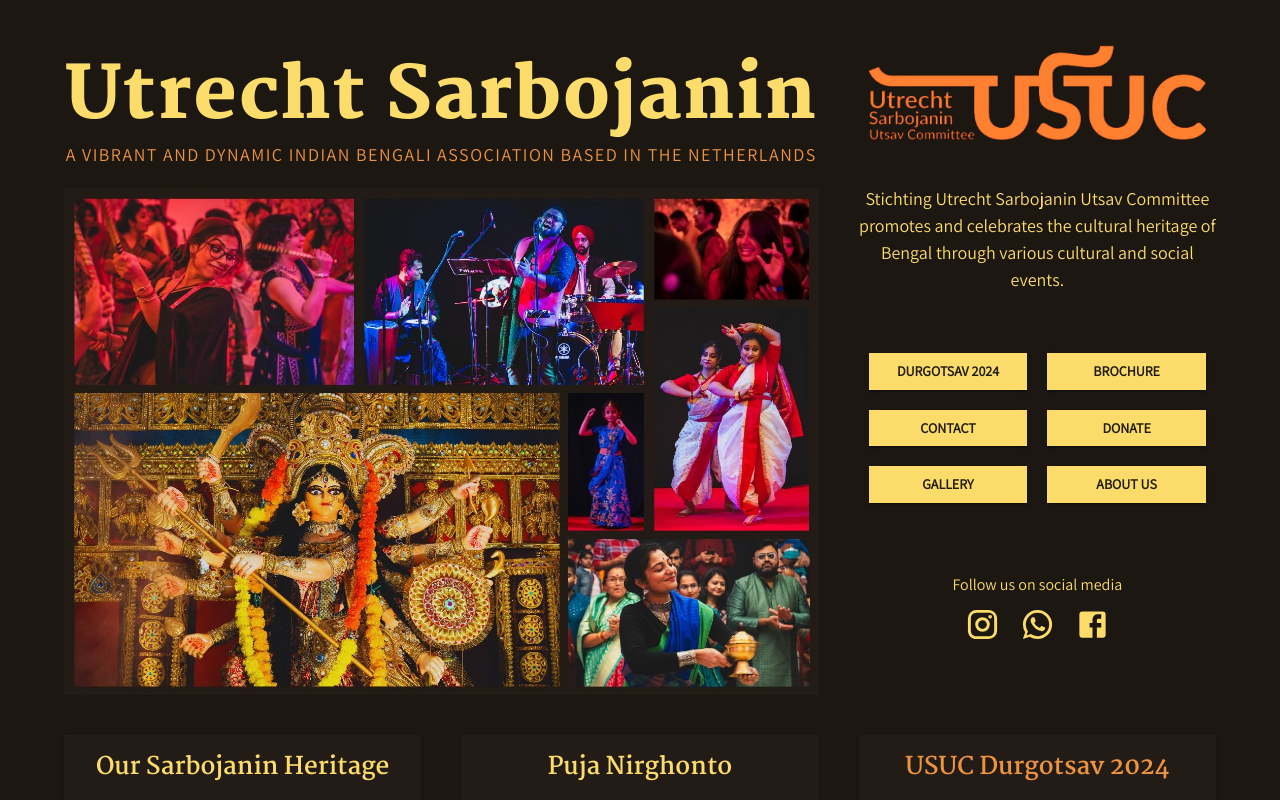
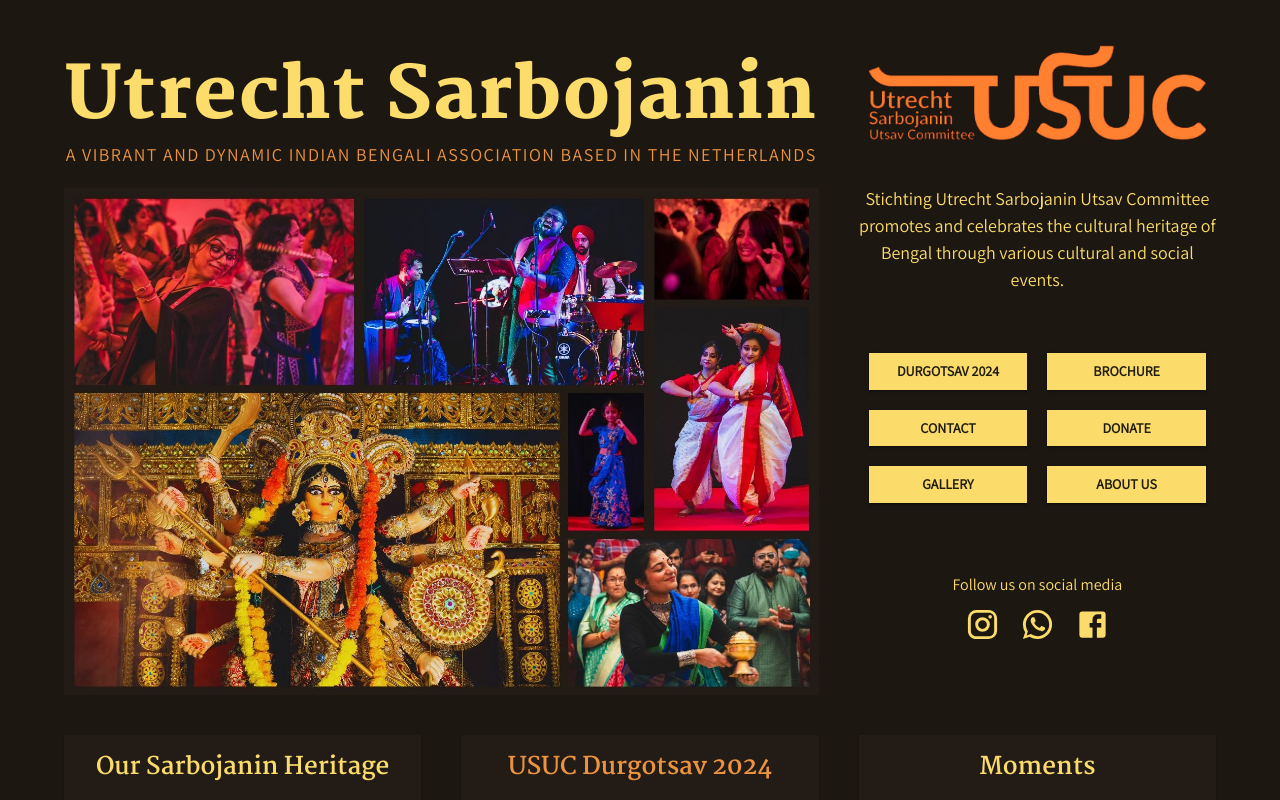
Before and after one commit to Utrecht-Sarbojanin/usuc-website, a React (Create React App) app: page /#/ in a window 1280 px wide. Shown: the top 800 px of the page. Built offline with nearby package versions, Linux system fonts and the light colour scheme.

Commit message:
updated home page for event schedule

```diff
--- a/src/components/pages/Durgotsav2024.tsx
+++ b/src/components/pages/Durgotsav2024.tsx
@@ -140,11 +140,13 @@
           <b>
             For detailed schedule of Durga Puja 2024 : Click{' '}
             <Link
-              sx={{ textDecoration: 'none', color: '#c0c0c0' }}
+              sx={{ textDecoration: 'none', color: '#87ceeb' }}
               href="/#/event-schedule">
               here
             </Link>
           </b>
+          <br/>
+          <br/>
         </Typography>
         <Typography
           sx={{
@@ -158,7 +160,7 @@
           <b>
             Registration and ticketing are open now : Click{' '}
             <Link
-              sx={{ textDecoration: 'underline', color: '#87ceeb' }}
+              sx={{ textDecoration: 'none', color: '#87ceeb' }}
               href="/#/register">
               here
             </Link>
--- a/src/components/pages/Event.tsx
+++ b/src/components/pages/Event.tsx
@@ -33,7 +33,7 @@
     date: 'October 10,2024',
     activities: [
       '08:30 Maha Saptami Puja start',
-      '9:00 Kalabau snan',
+      '09:00 Kalabau snan',
       '13:00 Lunch',
       '15:00 Fun Activities',
       '17:30 Sondha Arati',
@@ -123,7 +123,7 @@
           <br />
           <br />
           <b>
-            * For all other event passes go to{' '}
+            *For all other event passes go to{' '}
             <Link
               sx={{ textDecoration: 'none', color: '#c0c0c0' }}
               href="/#/register">
--- a/src/components/pages/Home.tsx
+++ b/src/components/pages/Home.tsx
@@ -328,7 +328,7 @@
           <Line>{'Celebration 2024'}</Line>
           <Line>{'14 April 2024'}</Line>
         </InfoCard>*/}
-        <InfoCard
+        {/* <InfoCard
             title={'Puja Nirghonto'}
             buttons={[
               {
@@ -338,13 +338,17 @@
               }
             ]}>
             <Line>{'Detailed Schedule of Durga Puja 2024'}</Line>
-          </InfoCard>
+          </InfoCard> */}
         {isDurgotsavEnabled ? (
           <InfoCard
             title={'USUC Durgotsav 2024'}
             specialTitle={true}
             buttons={[
-              { text: 'Register', target: 'register', type: 'outlined' }
+              { text: 'Register', target: 'register', type: 'secondary' },{
+                text: 'View Schedule',
+                target: 'event-schedule',
+                type: 'secondary'
+              }
             ]}>
             <Line>{'Durga Puja 2024'}</Line>
             <Line>{'9 - 13 October 2024'}</Line>
```
